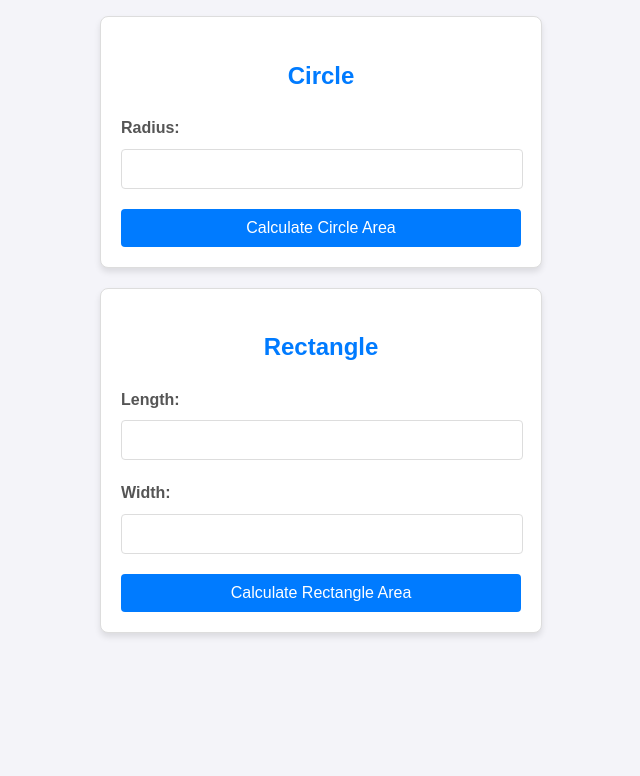
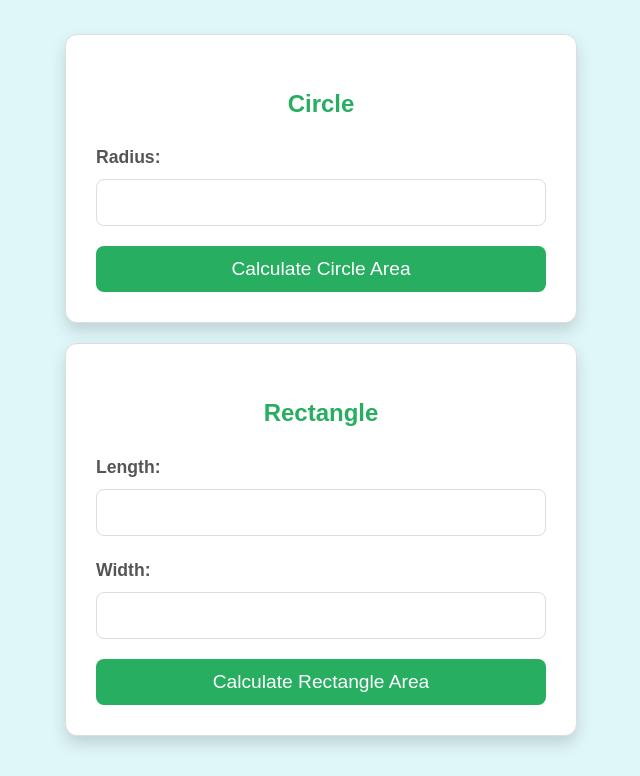
Before and after one commit to fahim-5/Area-Calculaor-with-express, a website: page public/index.html in a window 1280 px wide. Shown: the part 117-893 px from the top of the page, without its empty margins (319-959 px from the left). Before the commit the page ends 800 px from the top, so only its background shows below. Drawn offline with Linux system fonts and the light colour scheme.

Commit message:
making changes with color

```diff
--- a/public/styles.css
+++ b/public/styles.css
@@ -1,8 +1,8 @@
 /* General Styles */
 body {
     font-family: 'Arial', sans-serif;
-    background-color: #f4f4f9;
-    color: #333;
+    background-color: #e0f7fa; /* Soft light blue */
+    color: #444;
     margin: 0;
     padding: 20px;
     line-height: 1.6;
@@ -11,26 +11,35 @@ body {
 /* Header */
 h1 {
     text-align: center;
-    color: #444;
+    color: #2c3e50; /* Darker gray for contrast */
     margin-bottom: 40px;
+    font-size: 2.5em;
+    font-weight: 600;
 }
 
 /* Form Container */
 .form-container {
-    background: #fff;
+    background: #ffffff;
     border: 1px solid #ddd;
-    border-radius: 8px;
-    box-shadow: 0 4px 6px rgba(0, 0, 0, 0.1);
+    border-radius: 12px; /* Rounded corners */
+    box-shadow: 0 8px 16px rgba(0, 0, 0, 0.15); /* Subtle shadow */
     margin: 20px auto;
-    padding: 20px;
-    max-width: 400px;
+    padding: 30px;
+    max-width: 450px; /* Increased max width for better form */
+    transition: transform 0.3s ease; /* Smooth hover transition */
+}
+
+.form-container:hover {
+    transform: translateY(-5px); /* Slight hover effect */
 }
 
 /* Form Header */
 .form-container h2 {
     text-align: center;
-    color: #007BFF;
+    color: #27ae60; /* Bright green for form header */
     margin-bottom: 20px;
+    font-size: 1.5em;
+    font-weight: 600;
 }
 
 /* Labels and Inputs */
@@ -39,45 +48,56 @@ label {
     margin-bottom: 8px;
     font-weight: bold;
     color: #555;
+    font-size: 1.1em; /* Slightly larger text for labels */
 }
 
 input {
-    width: calc(100% - 20px);
-    padding: 10px;
+    width: 100%;
+    padding: 12px;
     margin-bottom: 20px;
     border: 1px solid #ddd;
-    border-radius: 4px;
-    font-size: 16px;
+    border-radius: 8px; /* Rounded input edges */
+    font-size: 1.1em; /* Larger input text */
+    box-sizing: border-box; /* Ensures padding doesn't affect width */
+    transition: border-color 0.3s ease, box-shadow 0.3s ease; /* Smooth transition for focus */
+}
+
+input:focus {
+    border-color: #27ae60; /* Green border on focus */
+    box-shadow: 0 0 8px rgba(39, 174, 96, 0.5); /* Subtle green shadow */
+    outline: none; /* Removes default outline */
 }
 
 /* Buttons */
 button {
     display: block;
     width: 100%;
-    padding: 10px;
-    background-color: #007BFF;
+    padding: 12px;
+    background-color: #27ae60; /* Vivid green */
     color: #fff;
-    font-size: 16px;
+    font-size: 1.2em;
     border: none;
-    border-radius: 4px;
+    border-radius: 8px;
     cursor: pointer;
-    transition: background-color 0.3s ease;
+    transition: background-color 0.3s ease, transform 0.2s ease;
 }
 
 button:hover {
-    background-color: #0056b3;
+    background-color: #2ecc71; /* Lighter green on hover */
+    transform: scale(1.05); /* Slightly larger on hover */
 }
 
 /* Footer Link */
 a {
     display: block;
     text-align: center;
-    margin-top: 20px;
+    margin-top: 30px;
     text-decoration: none;
-    color: #007BFF;
+    color: #27ae60; /* Green color for link */
     font-weight: bold;
+    font-size: 1.1em;
 }
 
 a:hover {
-    color: #0056b3;
+    color: #2ecc71; /* Lighter green on hover */
 }
```
